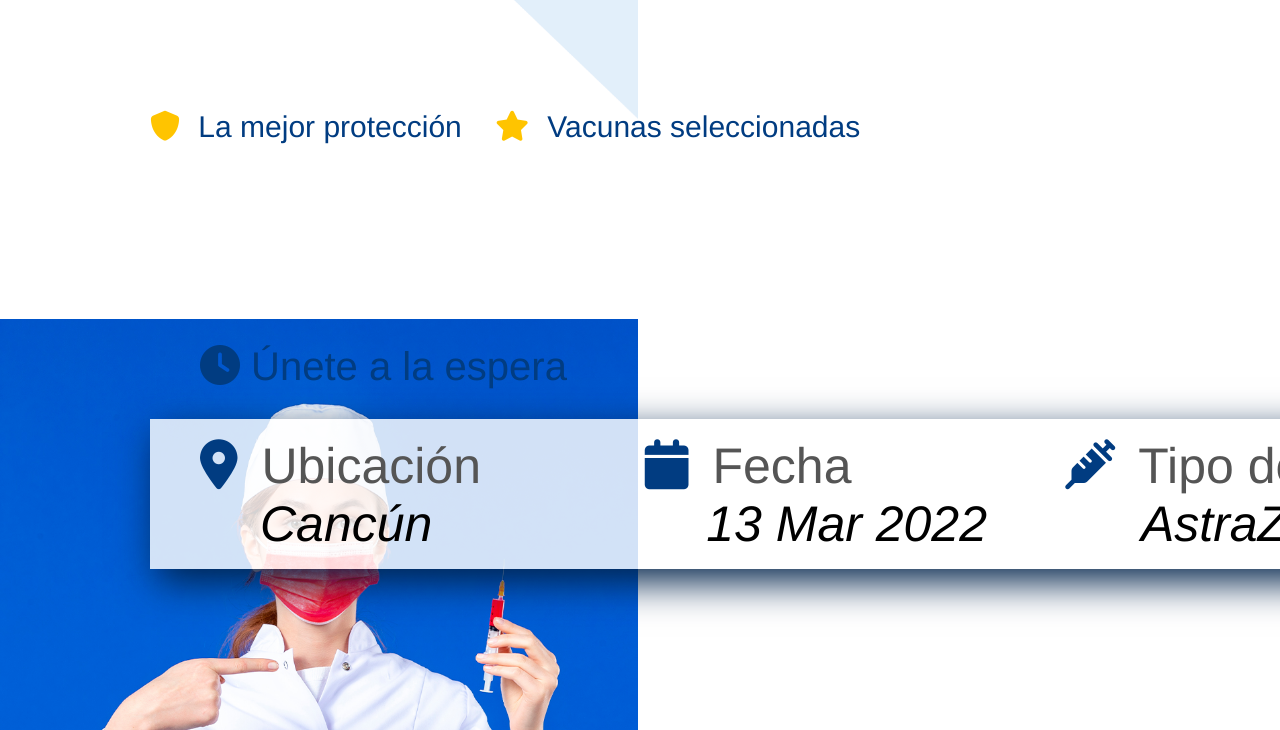
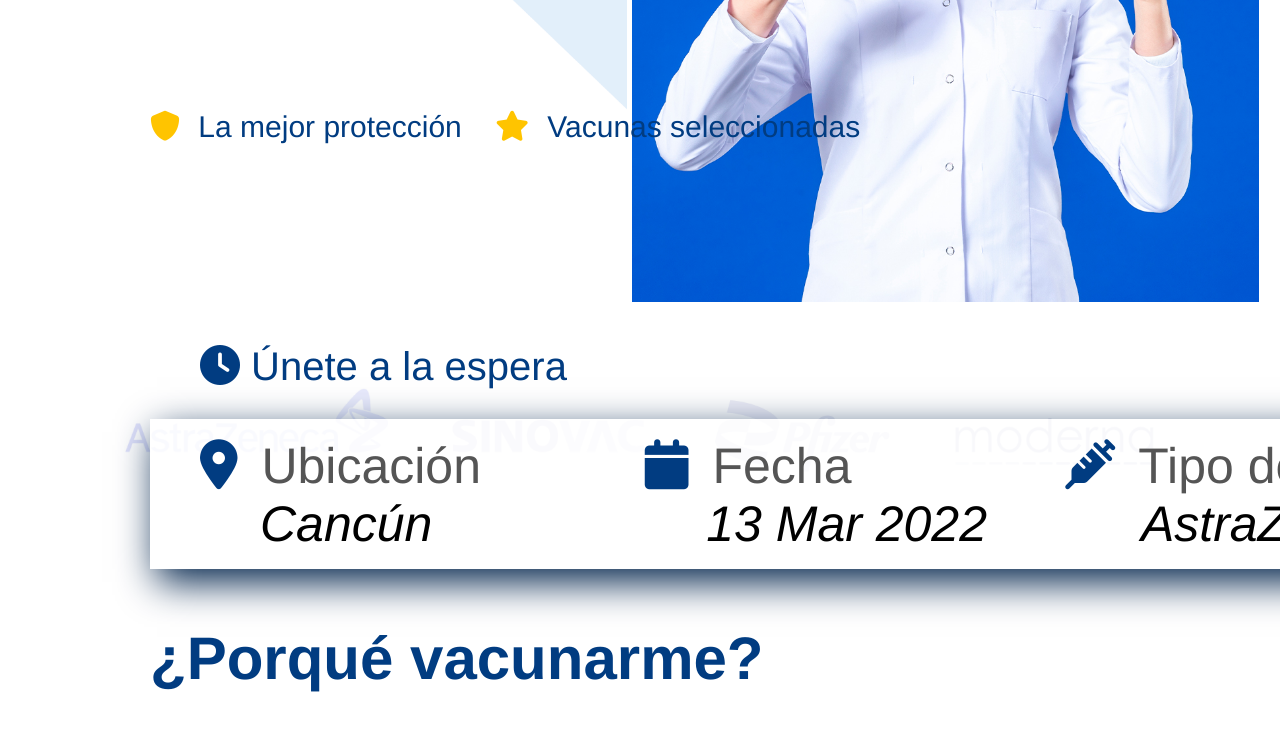
Before and after one commit to Sergioavr/cursoCSS, a plain HTML site: page Vacunacion/index.html in a window 1280 px wide. Shown: the part 591-1321 px from the top of the page. Drawn offline with Linux system fonts and the light colour scheme.

Commit message:
Add files via upload

```diff
--- a/Vacunacion/index.html
+++ b/Vacunacion/index.html
@@ -25,7 +25,7 @@
 <body>
     <div class="container">
         <img src="images/bg1.png" width="960" height="640" />
-        <img src="images/bg2.jpg" width="960" height="640" />
+        <img src="images/bg2.jpg" width="960" height="400" />
     </div>
 <div class="contenedor">
     <div class="parrafo">
--- a/Vacunacion/style.css
+++ b/Vacunacion/style.css
@@ -68,10 +68,12 @@ nav > a:hover{
     object-fit: scale-down
 }
 
-.container img { height: 100%;
-    width: 49.88%;
+.container img {
+    height: 20%;
+    width: 49%;
     display: inline-block;
-    position: relative;}
+    position: relative;
+}
 
 .contenedor{
 position: absolute;
```
